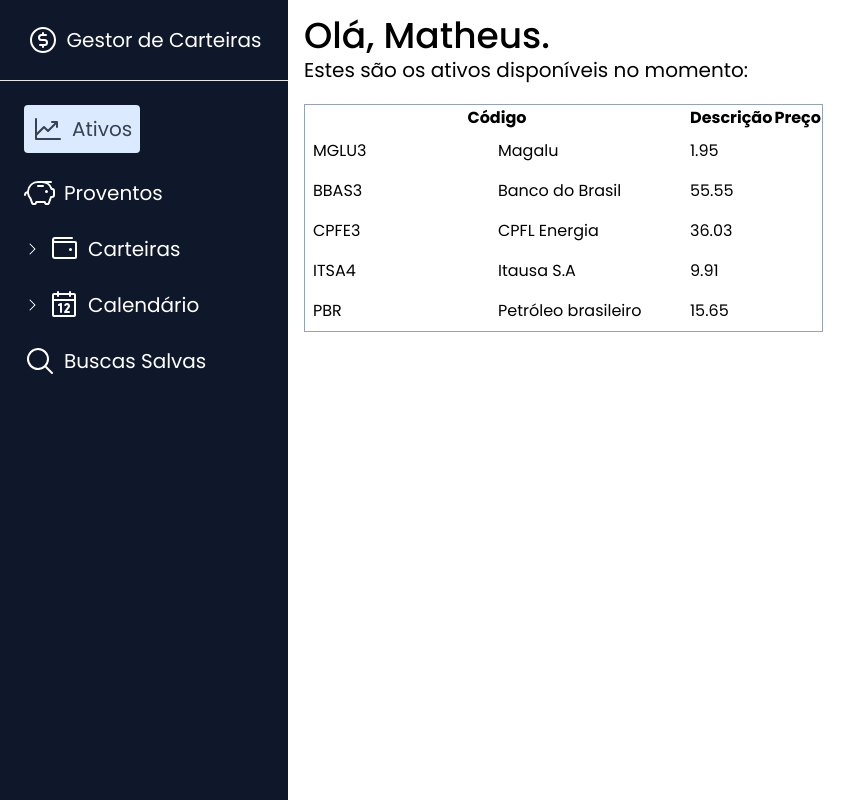
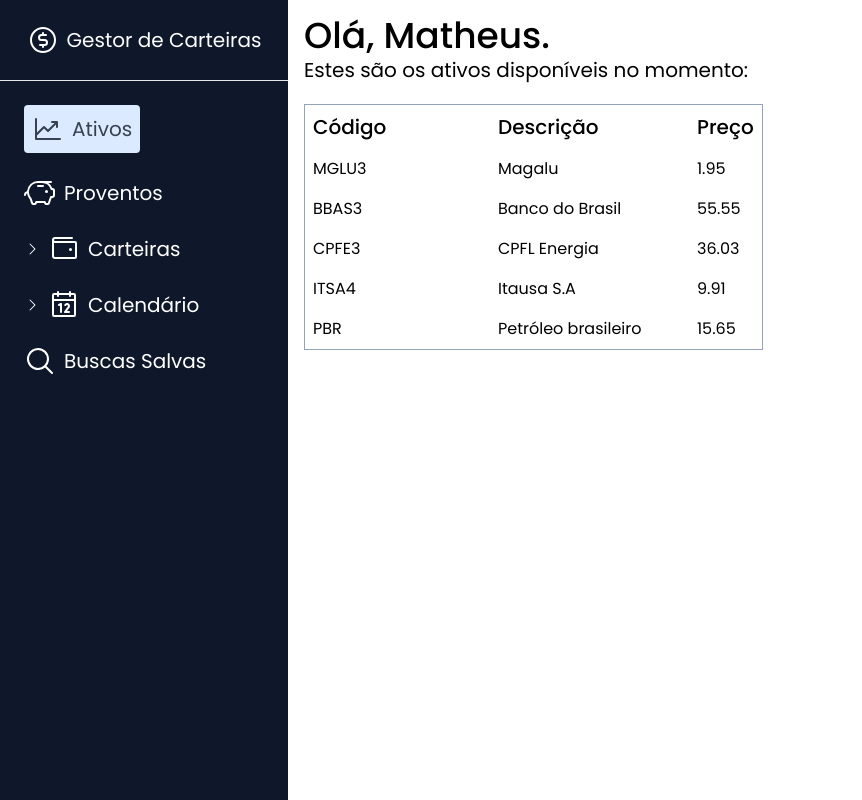
Before and after one commit to ThiagooSantoss/gestor-de-carteiras, a Next.js app: page /ativos in a window 1280 px wide. Shown: the whole page, without its empty margins (0-862 px from the left). Built offline with nearby package versions, Linux system fonts and the light colour scheme.

Commit message:
TabelaAtivos

```diff
--- a/src/components/TabelaAtivos.tsx
+++ b/src/components/TabelaAtivos.tsx
@@ -41,10 +41,10 @@ export const TabelaAtivos = () => {
     // </ul>
     <table className="border border-slate-400 rounded">
       <thead>
-        <tr>
-          <th>Código</th>
-          <th>Descrição</th>
-          <th>Preço</th>
+        <tr className="text-xl font-medium">
+          <td className="w-48 inline-block p-2">Código</td>
+          <td className="w-48 inline-block">Descrição</td>
+          <td className="p-2">Preço</td>
         </tr>
       </thead>
       <tbody>
@@ -52,7 +52,7 @@ export const TabelaAtivos = () => {
           <tr key={item.codigo}>
             <td className="w-48 inline-block p-2">{item.codigo}</td>
             <td className="w-48 inline-block">{item.descricao}</td>
-            <td>{item.preco}</td>
+            <td className="p-2">{item.preco}</td>
           </tr>
         ))}
       </tbody>
```
